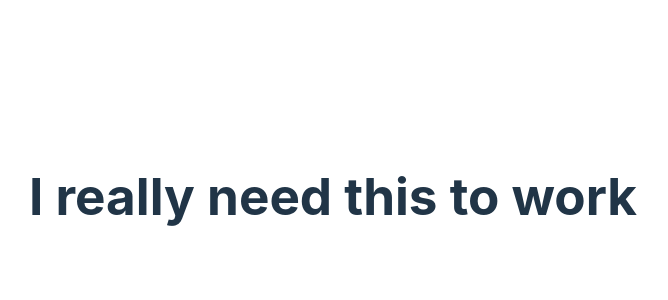
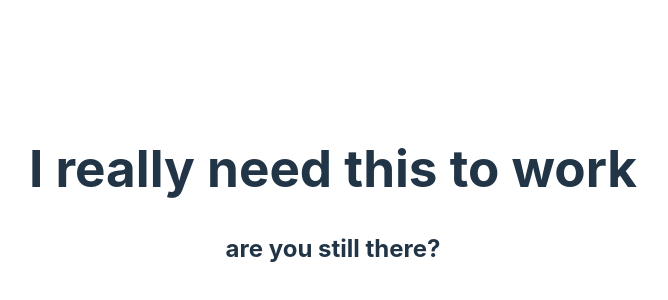
Before and after one commit to cathyygrcia/discover, a React (Vite) app in the folder app-name/: page / in a window 1280 px wide. Shown: the part 204-504 px from the top of the page, without its empty margins (307-975 px from the left). Built offline with nearby package versions, Linux system fonts and the light colour scheme.

Commit message:
still testing

```diff
--- a/app-name/src/App.tsx
+++ b/app-name/src/App.tsx
@@ -1,9 +1,11 @@
 import './App.css';
+import React from 'react';
 
 function App() {
   return (
     <>
       <h1>I really need this to work</h1>
+      <h2>are you still there?</h2>
     </>
   );
 }
```
